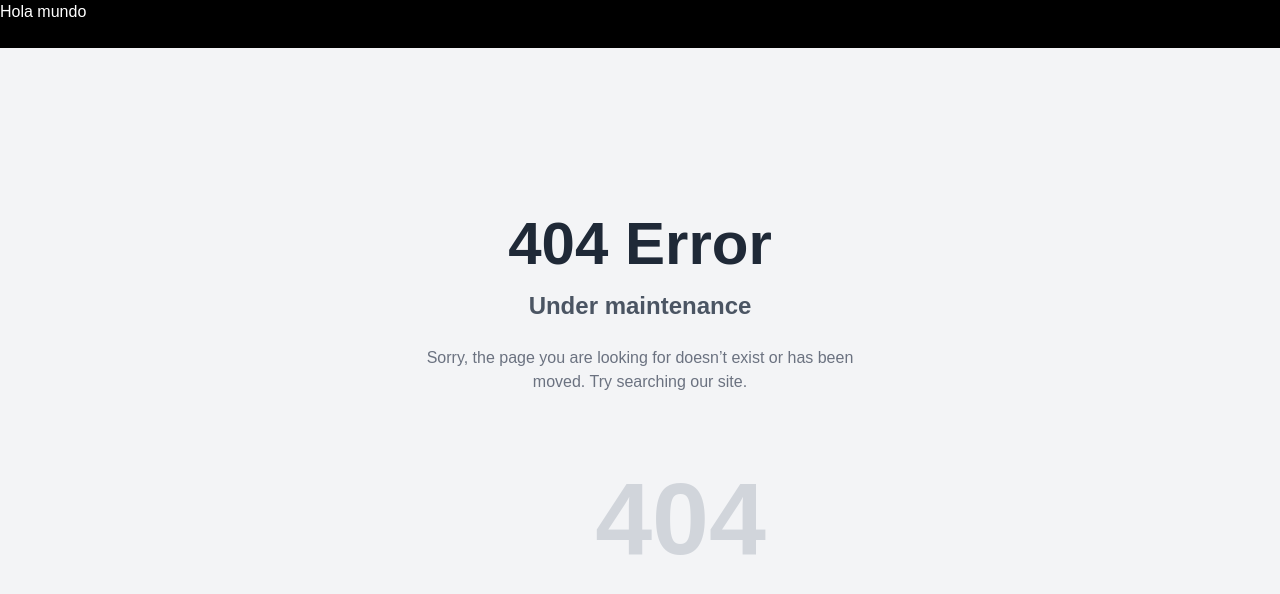
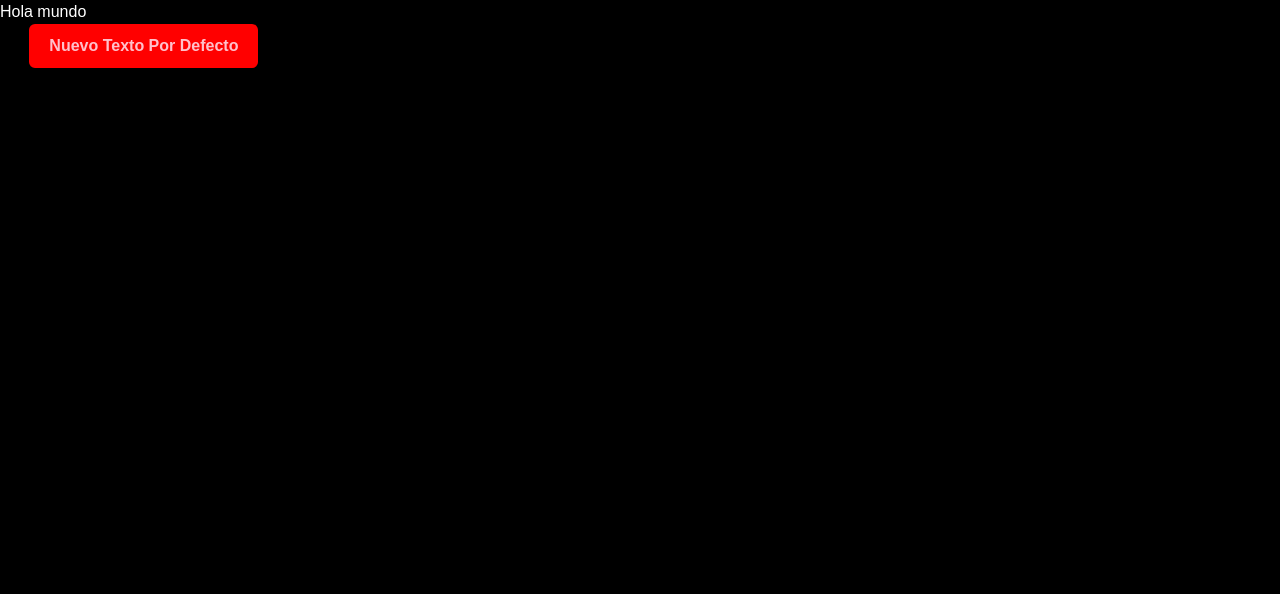
Before and after one commit to julianvidela/culture-ui-landing, a Next.js app in the folder client/: page / in a window 1280 px wide. Before the commit this address had no page. Shown: the top 594 px of the page. Built offline with nearby package versions, Linux system fonts and the light colour scheme.

Commit message:
updating button folder with functional element

```diff
--- a/client/src/components/cultureui/button/buttonBlue/ButtonBlue.tsx
+++ /dev/null
@@ -1,10 +0,0 @@
-// ButtonBlue.tsx
-const ButtonBlue = () => {
-  return (
-    <button className="bg-blue-500 text-white px-4 py-2 rounded">
-      Click me
-    </button>
-  );
-};
-
-export default ButtonBlue;
--- a/client/src/components/cultureui/button/buttonProps/ButtonGreen.tsx
+++ /dev/null
@@ -1,41 +0,0 @@
-// En ButtonProps.tsx
-import React, { ReactNode } from 'react';
-
-// Definir la interfaz de los props
-interface ButtonGreenProps {
-  text?: string; // Texto opcional
-  color?: string; // Color de fondo opcional
-  textColor?: string; // Color del texto opcional
-  padding?: string; // Padding opcional
-  fontSize?: string; // Tamaño de fuente opcional
-  children?: ReactNode; // Tipo explícito para `children`
-  onClick?: () => void; // Evento onClick opcional
-}
-
-const ButtonGreen: React.FC<ButtonGreenProps> = ({
-  text = "Nuevo Texto Por Defecto", // Cambia aquí el valor por defecto
-  color = '#00674F',
-  textColor = '#FFFFFF',
-  padding = '10px 20px',
-  fontSize = '16px',
-  children,
-  onClick,
-}) => {
-  return (
-    <button
-      className={`border-none rounded-md cursor-pointer font-bold transition-all duration-300 ease-in-out inline-flex items-center justify-center
-                hover:scale-105 hover:opacity-90 active:scale-95 active:opacity-100`}
-      style={{
-        backgroundColor: color,
-        color: textColor,
-        padding,
-        fontSize,
-      }}
-      onClick={onClick}
-    >
-      {children || text} {/* Utiliza text o children */}
-    </button>
-  );
-};
-
-export default ButtonGreen; // Exportación por defecto
--- a/client/src/components/cultureui/button/buttonText/ButtonText.tsx
+++ /dev/null
@@ -1,12 +0,0 @@
-// ButtonText.js
-import React from 'react';
-
-const ButtonText = () => {
-  return (
-    <button className="bg-red-500 text-white px-4 py-2 rounded hover:bg-pink-600">
-      Click me
-    </button>
-  );
-};
-
-export default ButtonText;
--- /dev/null
+++ b/client/src/components/cultureui/button/buttonUnited/ButtonUnited.tsx
@@ -0,0 +1,47 @@
+import React from 'react';
+
+interface ButtonUI {
+  text?: string;
+  color?: string;
+  textColor?: string;
+  padding?: string;
+  fontSize?: string;
+  children?: React.ReactNode;
+  onClick?: () => void;
+  variant?: 'primary' | 'secondary' | 'danger' | 'success';
+}
+
+const ButtonUI: React.FC<ButtonUI> = ({
+  text = "Nuevo Texto Por Defecto",
+  color,
+  textColor,
+  padding = '10px 20px',
+  fontSize = '16px',
+  children,
+  onClick,
+  variant = 'primary',
+}) => {
+  const variantClasses = {
+    primary: 'bg-green-700 text-white hover:bg-green-800',
+    secondary: 'bg-gray-500 text-white hover:bg-gray-600',
+    danger: 'bg-red-600 text-white hover:bg-red-700',
+    success: 'bg-blue-600 text-white hover:bg-blue-700',
+  };
+
+  return (
+    <button
+      className={`border-none rounded-md cursor-pointer font-bold transition-all duration-300 ease-in-out inline-flex items-center justify-center hover:scale-105 hover:opacity-90 active:scale-95 active:opacity-100 ${variantClasses[variant]}`}
+      style={{
+        backgroundColor: color,
+        color: textColor,
+        padding,
+        fontSize,
+      }}
+      onClick={onClick}
+    >
+      {children || text}
+    </button>
+  );
+};
+
+export default ButtonUI;
--- a/client/src/components/cultureui/button/buttongradient/ButtonGradient.tsx
+++ /dev/null
@@ -1,12 +0,0 @@
-import React from 'react';
-
-
-export function ButtonGradient() {
-  return (
-    <div className="flex w-max gap-4">
-
-      <h1 className='text-center '></h1>
-
-    </div>
-  );
-}
--- a/client/src/test/Test.tsx
+++ b/client/src/test/Test.tsx
@@ -1,23 +1,13 @@
-
-/*import ButtonBlue from '../components/cultureui/button/buttonBlue/ButtonBlue';*/
-/*import  ButtonText  from '../components/cultureui/button/buttonText/ButtonText';*/
-// En Test.tsx
-/*import Button from '../components/cultureui/button/buttonProps/ButtonGreen'; */
-/*import {ButtonGreen} from '../components/cultureui/button/buttonProps/ButtonGreen';*/
-/*import CommentPhoto from "../components/cultureui/cards/commentPhoto/CommentPhoto";*/
-import NotFoundPage from '../components/cultureui/cards/notFoundPage/NotFoundPage';
-/*import RememberMeOptions from "../components/cultureui/cards/remenberMeOptions/RememberMeOptions";*/
 
 
-/*import {CommentPhoto} from '../components/cultureui/commentwithphoto/commentPhoto/CommentPhoto'*/
+import ButtonUnited from '../components/cultureui/button/ButtonUnited/ButtonUnited';
+
 export const Test = () => {
   return (
     <div>Test
-      {/*<ButtonText/>*/}
-      {/*<NotFoundCard />*/}
-      {/*<CommentPhoto/>*/}
-      <NotFoundPage/>
-      {/*<RememberMeOptions/>*/}
+
+      <ButtonUnited variant='secondary' textColor='pink' color='red'/>
+
     </div>
 
   )
```
Also changed, not shown: client/src/components/cultureui/button/buttonText/buttontext.css (deleted).
